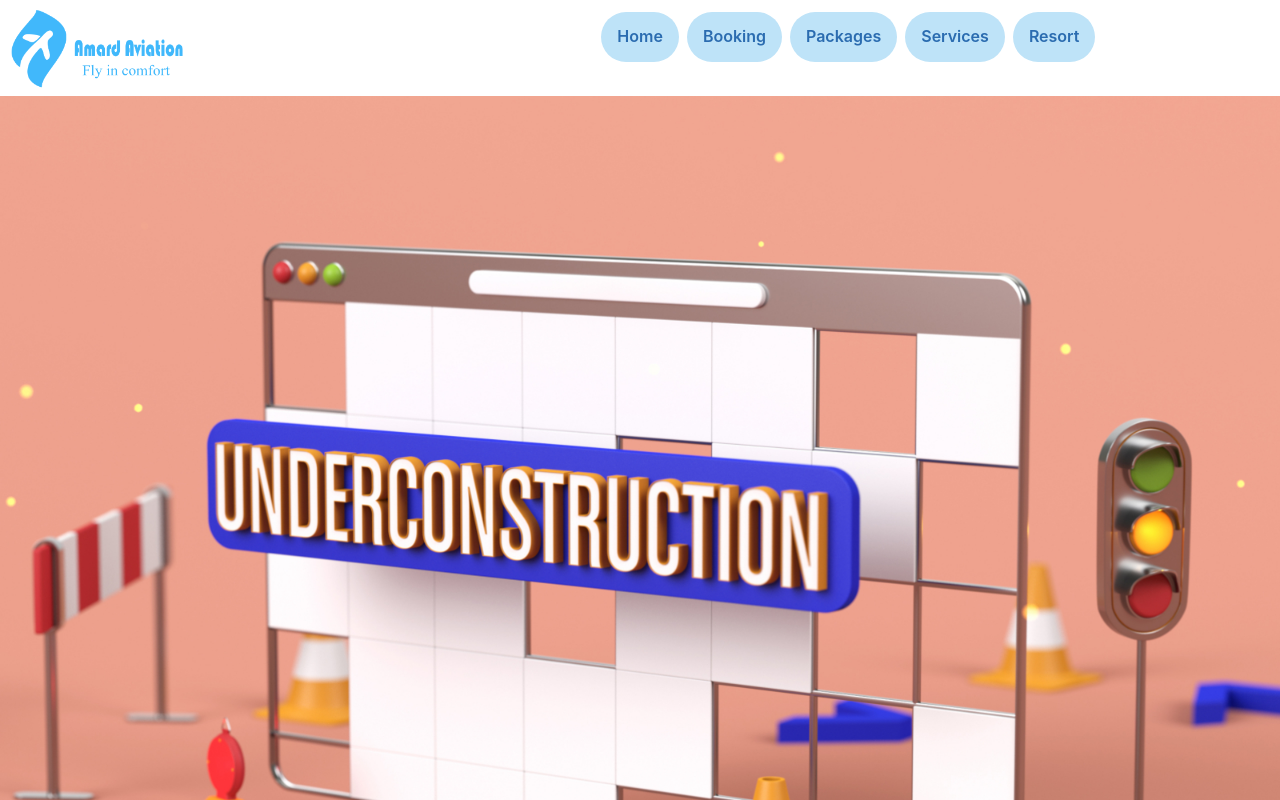
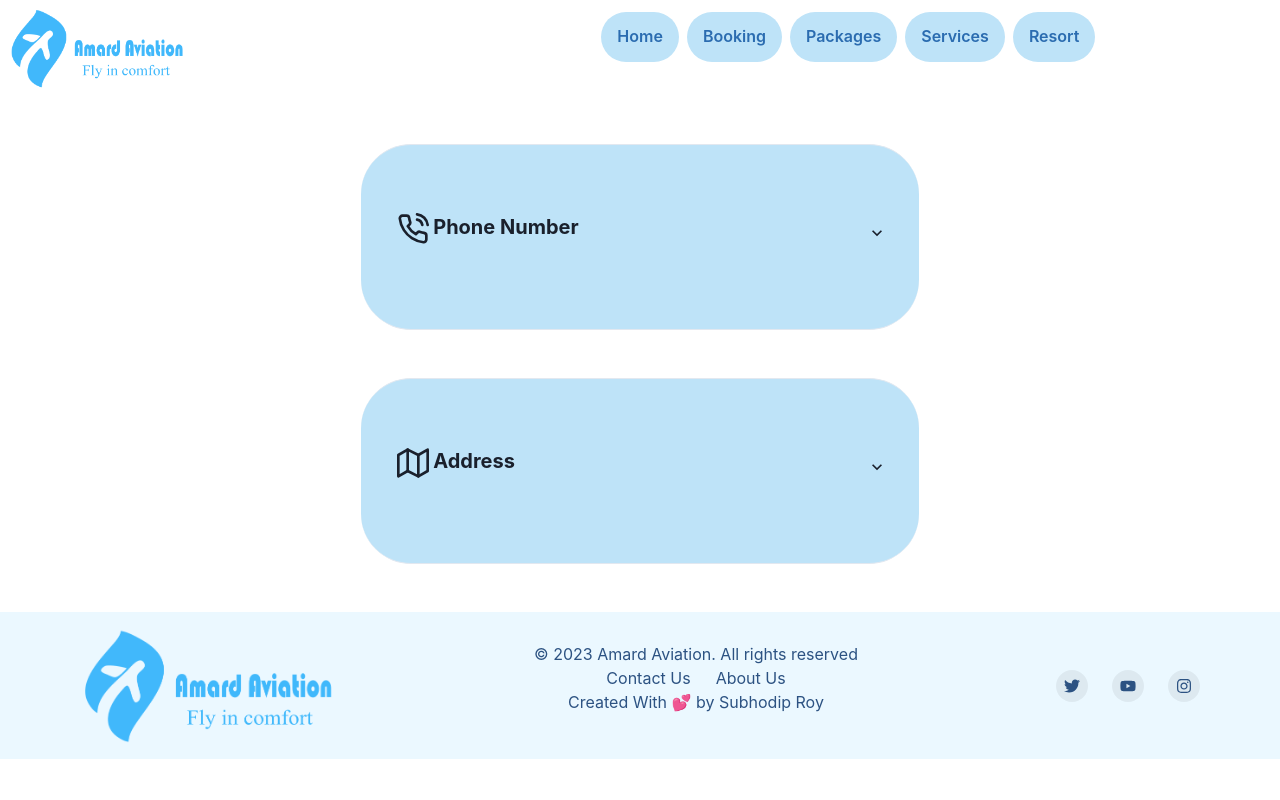
Before and after one commit to SubhodipRoy/aerocab, a React (Create React App) app: page /contact in a window 1280 px wide. Shown: the top 800 px of the page. Built offline with nearby package versions, Linux system fonts and the light colour scheme.

Commit message:
Removed Under Construction Banner

```diff
--- a/src/components/Router.js
+++ b/src/components/Router.js
@@ -14,7 +14,7 @@ import ContactUs from "./ContactUs";
 import About from "./About";
 import { UnderConstruction } from "./UnderConstruction";
 
-const fl = 1;
+const fl = 0;
 const Router = () => {
   return (
     <BookingState>
```
